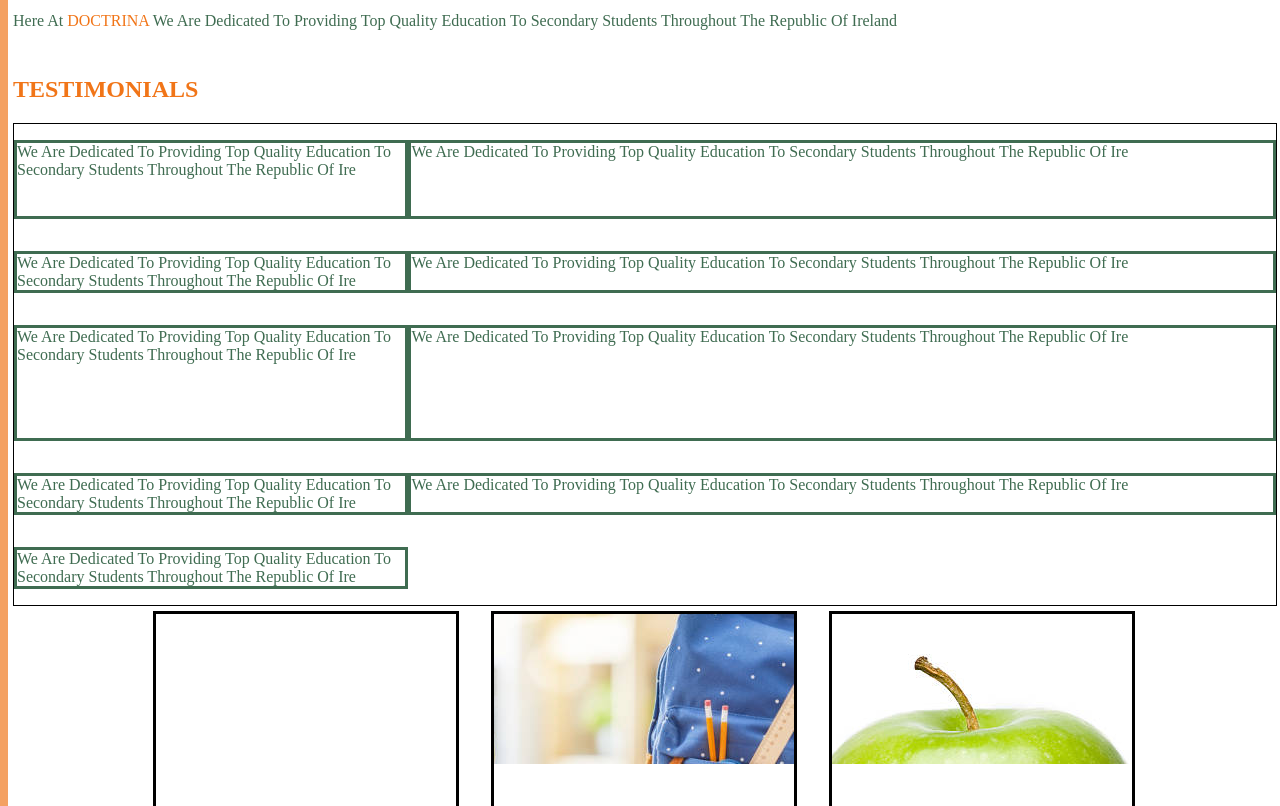
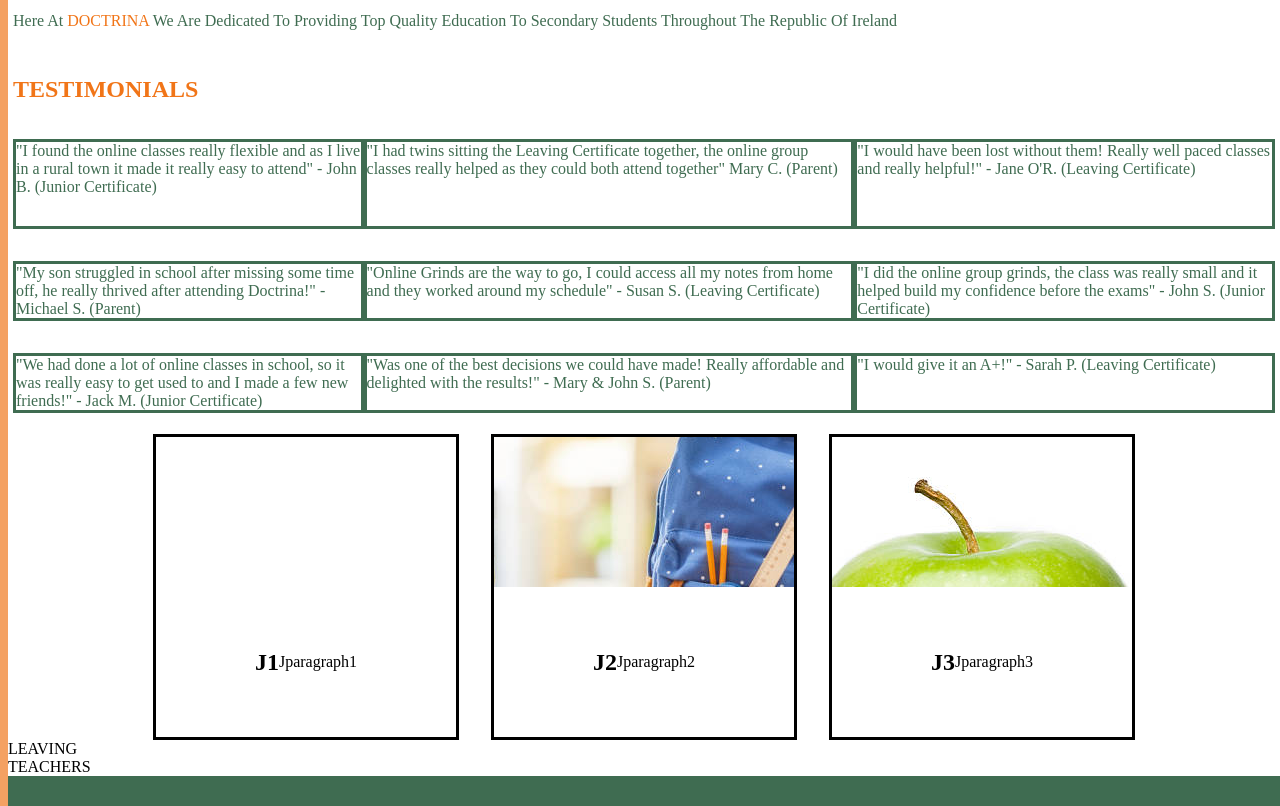
Before and after one commit to Forgottenit/Online-Grinds, a plain HTML site: page index.html in a window 1280 px wide. Shown: the part 740-1546 px from the top of the page. Drawn offline with Linux system fonts and the light colour scheme; a web font is replaced by a local one.

Commit message:
Add reviews

```diff
--- a/index.html
+++ b/index.html
@@ -38,24 +38,15 @@
     <section class="testimonials">
         <h1 id="orange">TESTIMONIALS</h1>
         <div class="reviews">
-        <p>We Are Dedicated To Providing Top Quality Education To Secondary
-            Students Throughout The Republic Of Ire</p>
-            <p>We Are Dedicated To Providing Top Quality Education To Secondary
-                Students Throughout The Republic Of Ire</p>
-                <p>We Are Dedicated To Providing Top Quality Education To Secondary
-                    Students Throughout The Republic Of Ire</p>
-                    <p>We Are Dedicated To Providing Top Quality Education To Secondary
-                        Students Throughout The Republic Of Ire</p>
-                        <p>We Are Dedicated To Providing Top Quality Education To Secondary
-                            Students Throughout The Republic Of Ire</p>
-                            <p>We Are Dedicated To Providing Top Quality Education To Secondary
-                                Students Throughout The Republic Of Ire</p>
-                                <p>We Are Dedicated To Providing Top Quality Education To Secondary
-                                    Students Throughout The Republic Of Ire</p>
-                                    <p>We Are Dedicated To Providing Top Quality Education To Secondary
-                                        Students Throughout The Republic Of Ire</p>
-                                        <p>We Are Dedicated To Providing Top Quality Education To Secondary
-                                            Students Throughout The Republic Of Ire</p>
+        <p>"I found the online classes really flexible and as I live in a rural town it made it really easy to attend" - John B. (Junior Certificate) </p>
+            <p>"I had twins sitting the Leaving Certificate together, the online group classes really helped as they could both attend together" Mary C. (Parent)</p>
+                <p>"I would have been lost without them! Really well paced classes and really helpful!" - Jane O'R. (Leaving Certificate)</p>
+                    <p>"My son struggled in school after missing some time off, he really thrived after attending Doctrina!" - Michael S. (Parent)</p>
+                        <p>"Online Grinds are the way to go, I could access all my notes from home and they worked around my schedule" - Susan S. (Leaving Certificate)</p>
+                            <p>"I did the online group grinds, the class was really small and it helped build my confidence before the exams" - John S. (Junior Certificate)</p>
+                                <p>"We had done a lot of online classes in school, so it was really easy to get used to and I made a few new friends!" - Jack M. (Junior Certificate)</p>
+                                    <p>"Was one of the best decisions we could have made! Really affordable and delighted with the results!" - Mary & John S. (Parent) </p>
+                                        <p>"I would give it an A+!" - Sarah P. (Leaving Certificate)</p>
                                         </div>
     </section>
 
--- a/style.css
+++ b/style.css
@@ -98,11 +98,10 @@ li:hover {
 
 .reviews{
     display:grid;
-    border: 1px solid black;
     width: 100%;
     height: auto;
-    grid-template-columns: 5fr 11fr;
-    grid-template-rows: 3fr 2fr 4fr;
+    grid-template-columns: 5fr 7fr 6fr;
+    grid-template-rows: 4fr 3fr 3fr;
     justify-content: center;
 
 }
```
